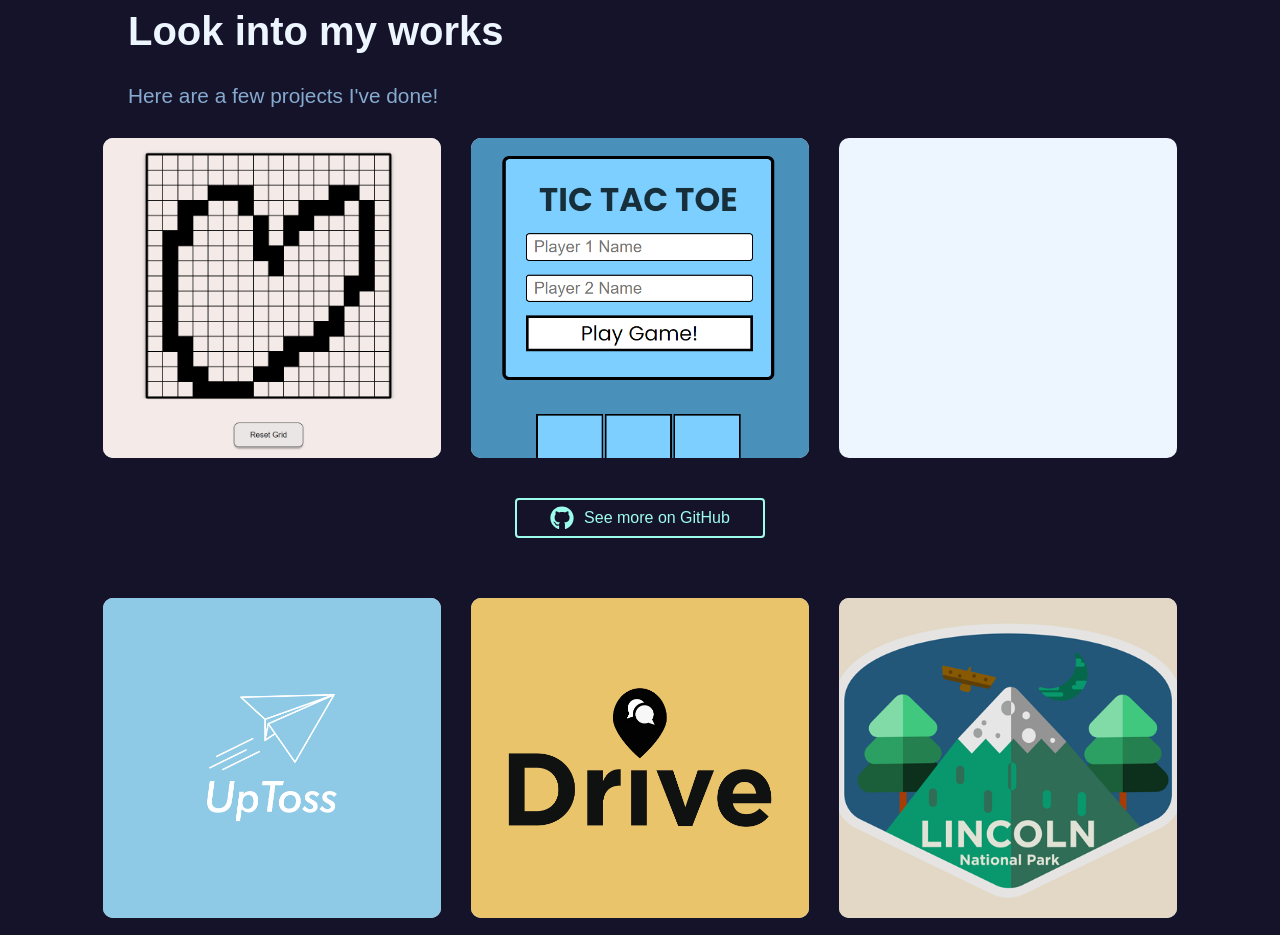
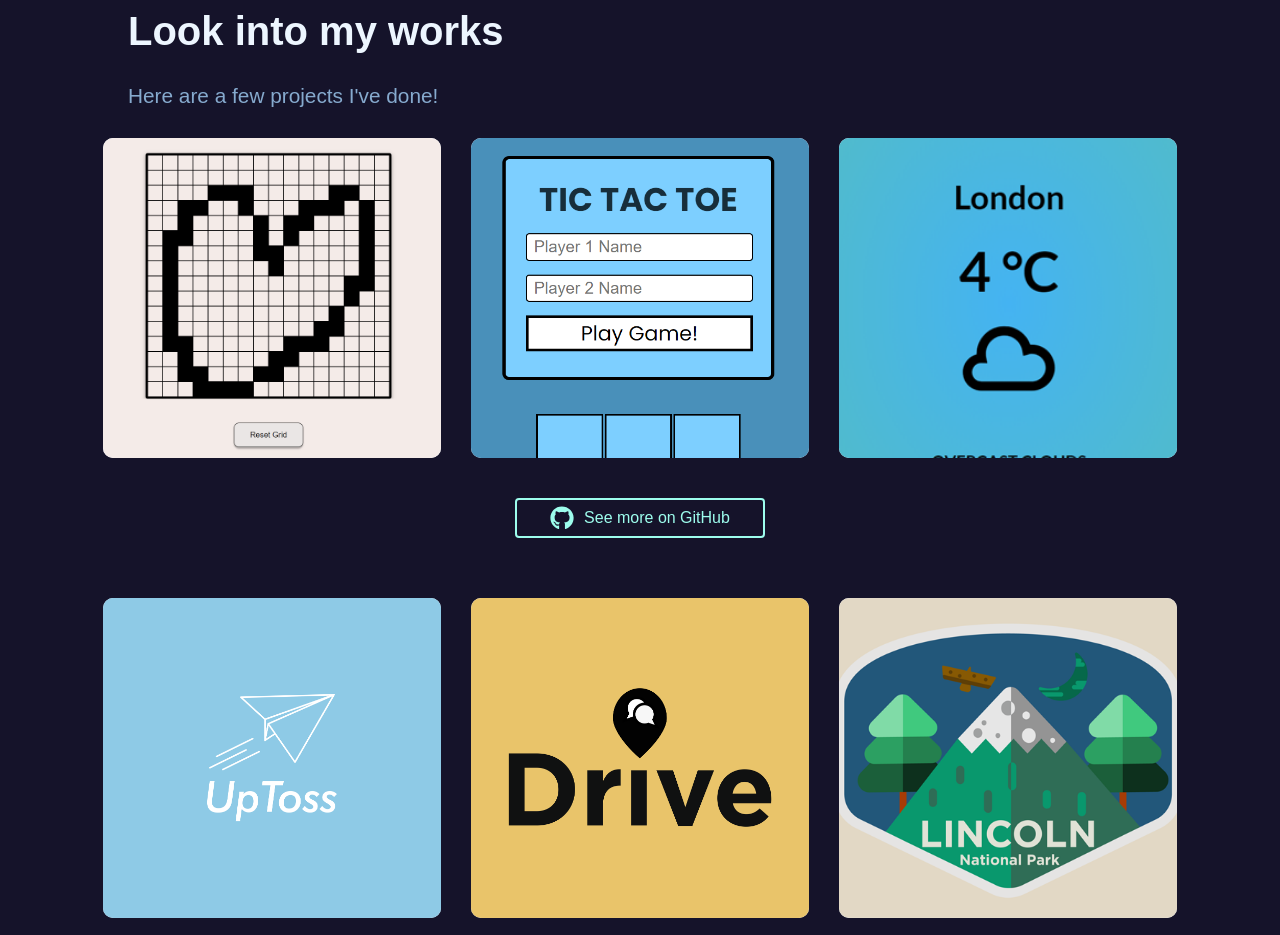
Before and after one commit to Molikuc/Portfolio, a React (Vite) app: page / in a window 1280 px wide. Shown: the part 2500-3435 px from the top of the page. Built offline with nearby package versions, Linux system fonts and the light colour scheme.

Commit message:
adding new photo for project

```diff
--- a/src/components/Project.jsx
+++ b/src/components/Project.jsx
@@ -6,6 +6,7 @@
 import Lincoln from "../images/Lincoln_National_Park.png";
 import Sketch from "../images/sketch.png";
 import TicTacToe from "../images/tictactoe.png";
+import Weather from "../images/WeatherApp.png";
 
 function Project() {
   return (
@@ -34,6 +35,7 @@
           </div>
         </div>
         <div>
+          <img src={Weather} className="project--image" />
           <p className="project--title">Weather (WIP)</p>
           <div className="project--overlay"></div>
           <div className="anime--button">
```
Also changed, not shown: src/images/WeatherApp.png (added), 1 other file (tests, documents, lock files or other folders).
